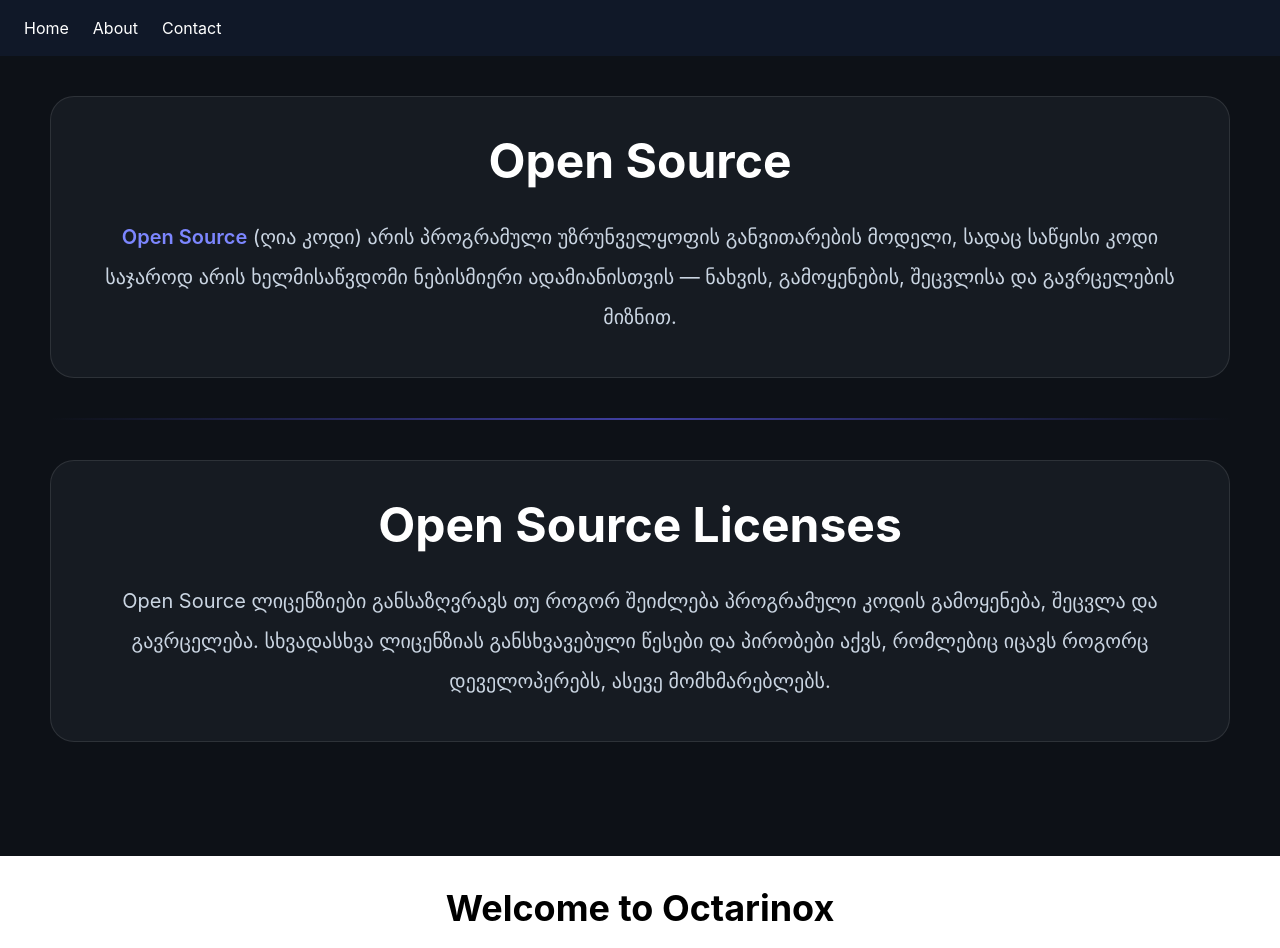
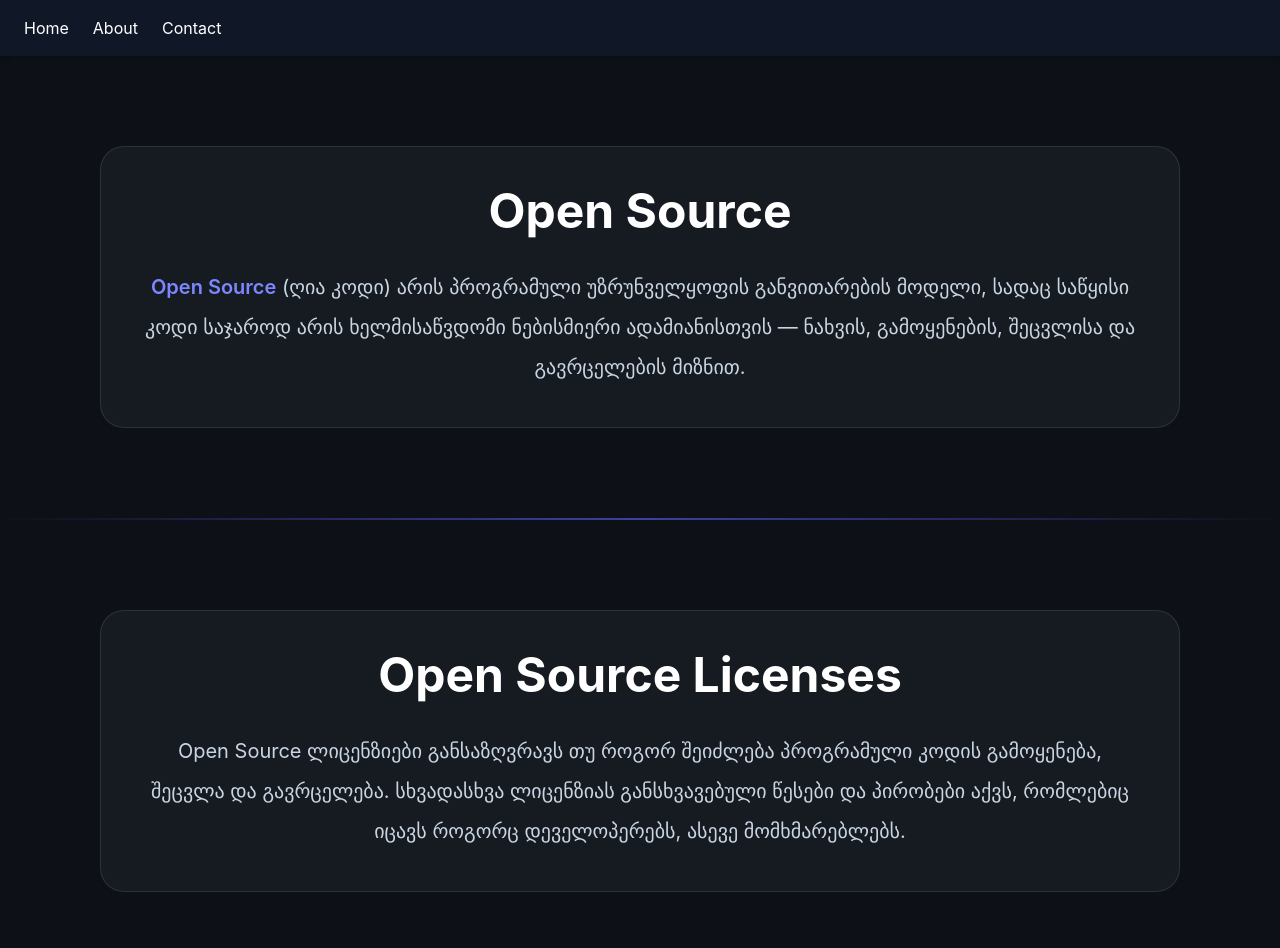
Before and after one commit to Eddotenssei/OcatarinoxNewGen, a React (Vite) app in the folder OctarinoxNewGen/: page /home in a window 1280 px wide. Shown: the top 948 px of the page. Built offline with nearby package versions, Linux system fonts and the light colour scheme.

Commit message:
gavakomponentizire

```diff
--- a/OctarinoxNewGen/src/App.css
+++ b/OctarinoxNewGen/src/App.css
@@ -1 +1,4 @@
 @import "tailwindcss";
+body{
+    background-color: #0d1117;
+}
--- a/OctarinoxNewGen/src/component/card.jsx
+++ b/OctarinoxNewGen/src/component/card.jsx
@@ -1,44 +1,44 @@
-export default function OpenSourceCards() {
-  return (
-    <div className="min-h-screen bg-[#0d1117] px-[50px] py-10 flex flex-col gap-10">
+// export default function OpenSourceCards() {
+//   return (
+//     <div className="min-h-screen bg-[#0d1117] px-[50px] py-10 flex flex-col gap-10">
 
-      {/* პირველი ქარდი */}
-      <div className="w-full bg-[#161b22] border border-white/10 rounded-3xl p-10">
+//       {/* პირველი ქარდი */}
+//       <div className="w-full bg-[#161b22] border border-white/10 rounded-3xl p-10">
 
-        <h1 className="text-5xl font-bold text-white mb-8 text-center">
-          Open Source
-        </h1>
+//         <h1 className="text-5xl font-bold text-white mb-8 text-center">
+//           Open Source
+//         </h1>
 
-        <p className="text-slate-300 text-xl leading-10 text-center">
-          <span className="text-indigo-400 font-semibold">
-            Open Source
-          </span>{" "}
-          (ღია კოდი) არის პროგრამული უზრუნველყოფის განვითარების მოდელი,
-          სადაც საწყისი კოდი საჯაროდ არის ხელმისაწვდომი ნებისმიერი
-          ადამიანისთვის — ნახვის, გამოყენების, შეცვლისა და გავრცელების მიზნით.
-        </p>
+//         <p className="text-slate-300 text-xl leading-10 text-center">
+//           <span className="text-indigo-400 font-semibold">
+//             Open Source
+//           </span>{" "}
+//           (ღია კოდი) არის პროგრამული უზრუნველყოფის განვითარების მოდელი,
+//           სადაც საწყისი კოდი საჯაროდ არის ხელმისაწვდომი ნებისმიერი
+//           ადამიანისთვის — ნახვის, გამოყენების, შეცვლისა და გავრცელების მიზნით.
+//         </p>
 
-      </div>
+//       </div>
 
-      {/* გამყოფი */}
-      <div className="w-full h-[2px] bg-gradient-to-r from-transparent via-indigo-500 to-transparent opacity-60" />
+//       {/* გამყოფი */}
+//       <div className="w-full h-[2px] bg-gradient-to-r from-transparent via-indigo-500 to-transparent opacity-60" />
 
-      {/* მეორე ქარდი */}
-      <div className="w-full bg-[#161b22] border border-white/10 rounded-3xl p-10">
+//       {/* მეორე ქარდი */}
+//       <div className="w-full bg-[#161b22] border border-white/10 rounded-3xl p-10">
 
-        <h1 className="text-5xl font-bold text-white mb-8 text-center">
-          Open Source Licenses
-        </h1>
+//         <h1 className="text-5xl font-bold text-white mb-8 text-center">
+//           Open Source Licenses
+//         </h1>
 
-        <p className="text-slate-300 text-xl leading-10 text-center">
-          Open Source ლიცენზიები განსაზღვრავს თუ როგორ შეიძლება
-          პროგრამული კოდის გამოყენება, შეცვლა და გავრცელება.
-          სხვადასხვა ლიცენზიას განსხვავებული წესები და პირობები აქვს,
-          რომლებიც იცავს როგორც დეველოპერებს, ასევე მომხმარებლებს.
-        </p>
+//         <p className="text-slate-300 text-xl leading-10 text-center">
+//           Open Source ლიცენზიები განსაზღვრავს თუ როგორ შეიძლება
+//           პროგრამული კოდის გამოყენება, შეცვლა და გავრცელება.
+//           სხვადასხვა ლიცენზიას განსხვავებული წესები და პირობები აქვს,
+//           რომლებიც იცავს როგორც დეველოპერებს, ასევე მომხმარებლებს.
+//         </p>
 
-      </div>
+//       </div>
 
-    </div>
-  );
-}
+//     </div>
+//   );
+// }
--- /dev/null
+++ b/OctarinoxNewGen/src/component/openSourceInfo.jsx
@@ -0,0 +1,26 @@
+export default function OpenSourceInfo() {
+  return (
+    <>
+      <div className="m-[50px]  px-[50px] py-10 flex flex-col gap-10">
+
+        {/* პირველი ქარდი */}
+        <div className="w-full bg-[#161b22] border border-white/10 rounded-3xl p-10">
+
+          <h1 className="text-5xl font-bold text-white mb-8 text-center">
+            Open Source
+          </h1>
+
+          <p className="text-slate-300 text-xl leading-10 text-center">
+            <span className="text-indigo-400 font-semibold">
+              Open Source
+            </span>{" "}
+            (ღია კოდი) არის პროგრამული უზრუნველყოფის განვითარების მოდელი,
+            სადაც საწყისი კოდი საჯაროდ არის ხელმისაწვდომი ნებისმიერი
+            ადამიანისთვის — ნახვის, გამოყენების, შეცვლისა და გავრცელების მიზნით.
+          </p>
+
+        </div>
+      </div>
+    </>
+  );
+}
--- /dev/null
+++ b/OctarinoxNewGen/src/component/openSourceLicensesInfo.jsx
@@ -0,0 +1,24 @@
+export default function OpenSourceLicensesInfo() {
+  return (
+    <>
+      <div className="m-[50px] px-[50px] py-10 flex flex-col gap-10">
+
+        {/* პირველი ქარდი */}
+        <div className="w-full bg-[#161b22] border border-white/10 rounded-3xl p-10">
+
+          <h1 className="text-5xl font-bold text-white mb-8 text-center">
+            Open Source Licenses
+          </h1>
+
+          <p className="text-slate-300 text-xl leading-10 text-center">
+            Open Source ლიცენზიები განსაზღვრავს თუ როგორ შეიძლება
+            პროგრამული კოდის გამოყენება, შეცვლა და გავრცელება.
+            სხვადასხვა ლიცენზიას განსხვავებული წესები და პირობები აქვს,
+            რომლებიც იცავს როგორც დეველოპერებს, ასევე მომხმარებლებს.
+          </p>
+
+        </div>
+      </div>
+    </>
+  );
+}
--- a/OctarinoxNewGen/src/pages/home.jsx
+++ b/OctarinoxNewGen/src/pages/home.jsx
@@ -1,9 +1,12 @@
-import OpenSourceCards from "../component/card";
+import OpenSourceInfo from "../component/openSourceInfo";
+import OpenSourceLicensesInfo from "../component/openSourceLicensesInfo";
 
-export default function Home(){
-    return <>
-    <OpenSourceCards/>
-    <h1 className="text-4xl font-bold text-center mt-8">Welcome to Octarinox</h1>
-    <p className="text-center mt-4 text-lg">Your one-stop solution for all your needs.</p>
+export default function Home() {
+  return (
+    <>
+      <OpenSourceInfo />
+      <div className="w-full h-[2px] bg-gradient-to-r from-transparent via-indigo-500 to-transparent opacity-60" />
+      <OpenSourceLicensesInfo />
     </>
+  );
 }
```
